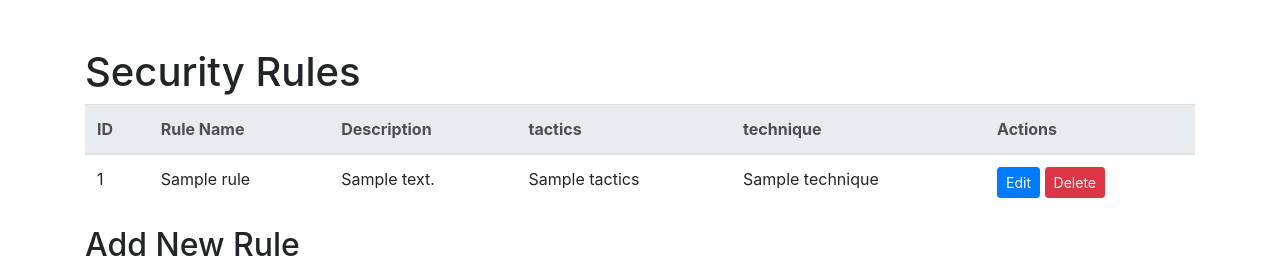
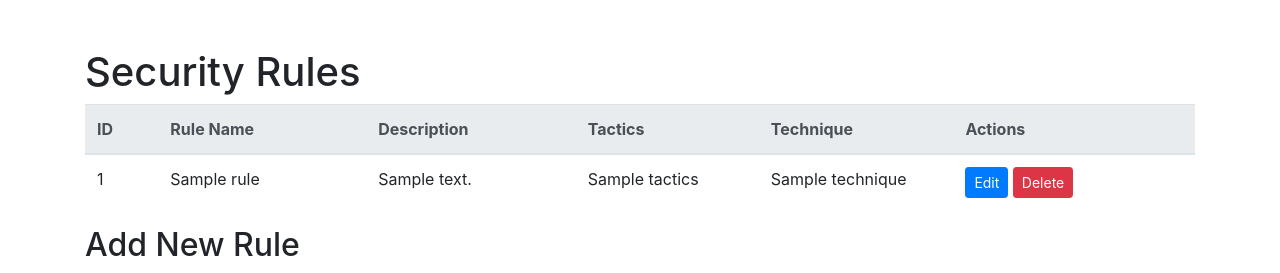
Before and after one commit to ldh901024/ldh901024, a Flask app: template Web/templates/security_rules.html in a window 1280 px wide. Shown: the part 56-329 px from the top of the page. Run offline with Flask 3, Linux system fonts and the light colour scheme; the template is opened without the code that fills it: most values are stand-ins (such as "Sample title", 1, 10 or a date in 2020); some libraries are stand-ins or nearby versions.

Commit message:
table_modify

```diff
--- a/Web/templates/base.html
+++ b/Web/templates/base.html
@@ -4,6 +4,18 @@
     <title>{% block title %}{% endblock %}</title>
     <!-- Bootstrap CSS 추가 -->
     <link rel="stylesheet" href="https://stackpath.bootstrapcdn.com/bootstrap/4.3.1/css/bootstrap.min.css">
+<style>
+    .wrap-text {
+        word-break: break-word; /* 긴 단어를 줄바꿈합니다 */
+        word-wrap: break-word; /* 내용이 넘치면 다음 줄로 이동합니다 */
+        overflow-wrap: break-word; /* 오버플로우되는 텍스트를 줄바꿈합니다 */
+        white-space: normal; /* 기본적인 공백 처리를 활성화합니다 */
+        vertical-align: top; /* 내용을 상단에 정렬합니다 */
+        max-width: 100px; /* 적절하게 조절할 수 있습니다 */
+    }
+</style>
+
+
 </head>
 <body>
     <!-- GNB -->
--- a/Web/templates/security_rules.html
+++ b/Web/templates/security_rules.html
@@ -2,18 +2,34 @@
 
 {% block title %}Security Rules{% endblock %}
 
+{% block head %}
+
+
+<style>
+  .custom-table .table td {
+    word-break: break-word !important;
+    overflow-wrap: break-word !important;
+    white-space: normal !important;
+    vertical-align: top !important;
+  }
+</style>
+
+
+
+{% endblock %}
+
 {% block content %}
 <h1>Security Rules</h1>
 
-<table class="table">
+<table class="table custom-table"">
     <!-- Table Header -->
     <thead class="thead-light">
         <tr>
             <th scope="col">ID</th>
             <th scope="col">Rule Name</th>
             <th scope="col">Description</th>
-            <th scope="col">tactics</th>
-            <th scope="col">technique</th>
+            <th scope="col">Tactics</th>
+            <th scope="col">Technique</th>
             <th scope="col">Actions</th>
         </tr>
     </thead>
@@ -23,9 +39,9 @@
         <tr>
             <td>{{ rule.id }}</td>
             <td>{{ rule.rule }}</td>
-            <td>{{ rule.description }}</td>
-            <td>{{ rule.tactics }}</td>
-            <td>{{ rule.technique }}</td>
+            <td class="wrap-text">{{ rule.description }}</td>
+            <td class="wrap-text">{{ rule.tactics }}</td>
+            <td class="wrap-text">{{ rule.technique }}</td>
             <td>
                 <a href="{{ url_for('edit_rule', rule_id=rule.id) }}" class="btn btn-sm btn-primary">Edit</a>
                 <a href="{{ url_for('delete_rule', rule_id=rule.id) }}" class="btn btn-sm btn-danger" onclick="return confirm('Are you sure?')">Delete</a>
```
Also changed, not shown: 1 other file.
